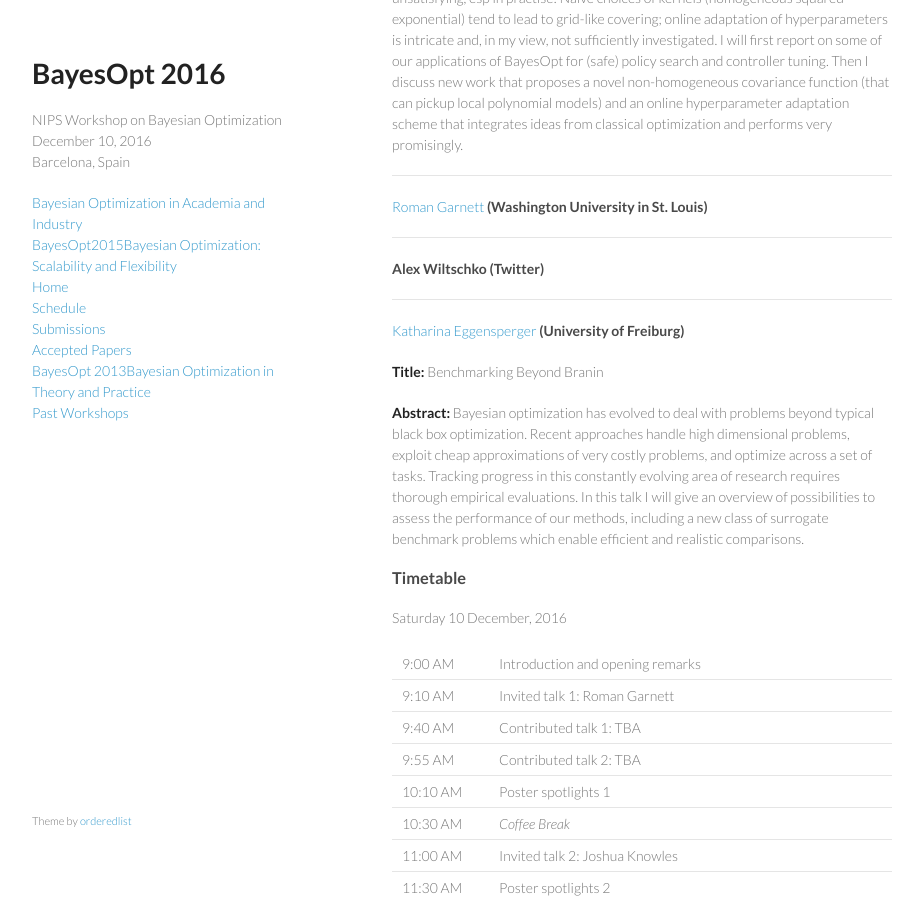
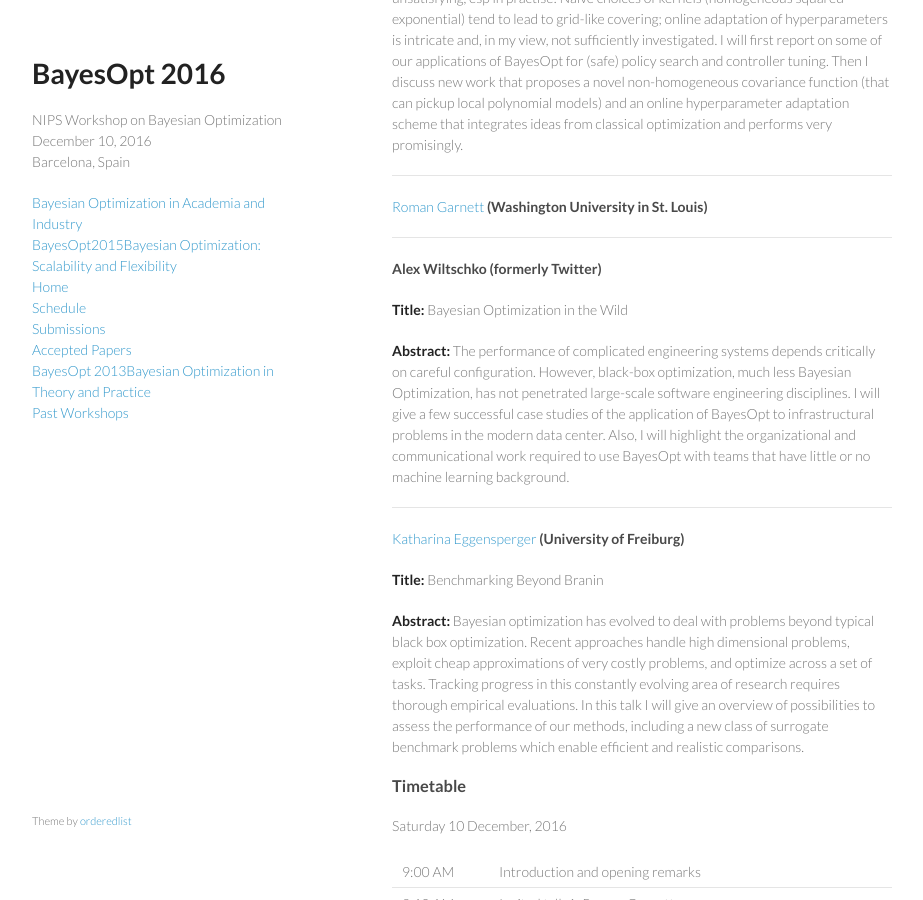
Before and after one commit to bayesopt/bayesopt.github.io, a Jekyll site: the page built from schedule.md, in a window 1280 px wide and 900 px high, scrolled down 338 px. Shown: the whole window, without its empty margins (178-1101 px from the left). Built offline with Jekyll 4.4.1, drawn with Linux system fonts in a browser that asks for light colours.

Commit message:
added alex

```diff
--- a/schedule.md
+++ b/schedule.md
@@ -34,9 +34,11 @@ Then I discuss new work that proposes a novel non-homogeneous covariance functio
 
 ---
 
-#### Alex Wiltschko (Twitter)
+#### Alex Wiltschko (formerly Twitter)
 
+**Title:** Bayesian Optimization in the Wild
 
+**Abstract:** The performance of complicated engineering systems depends critically on careful configuration. However, black-box optimization, much less Bayesian Optimization, has not penetrated large-scale software engineering disciplines. I will give a few successful case studies of the application of BayesOpt to infrastructural problems in the modern data center. Also, I will highlight the organizational and communicational work required to use BayesOpt with teams that have little or no machine learning background.
 
 ---
 #### [Katharina Eggensperger](http://aad.informatik.uni-freiburg.de/people/eggensperger/index.html) (University of Freiburg)
```
